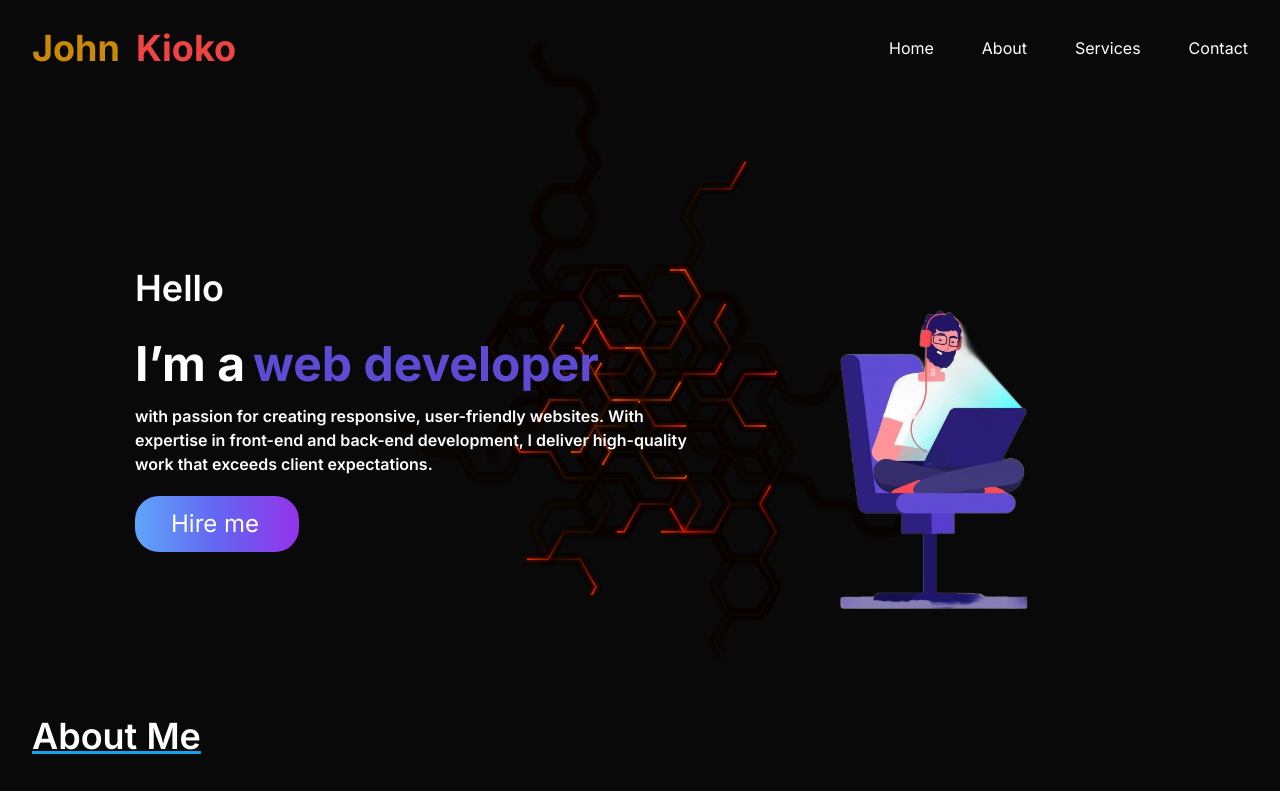
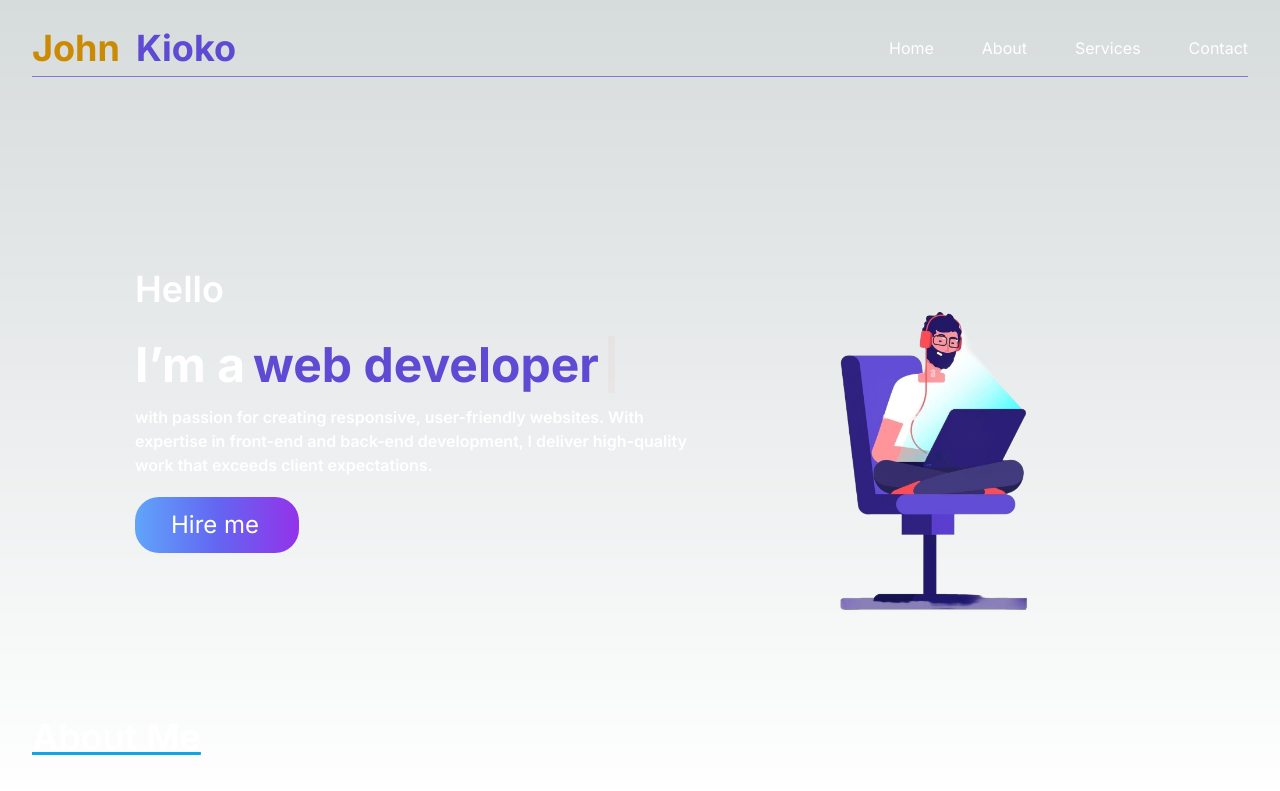
Before and after one commit to John-Mwanzia/Mwanzia, a Next.js app: page / in a window 1280 px wide. Shown: the top 791 px of the page. Built offline with nearby package versions, Linux system fonts and the light colour scheme.

Commit message:
fix: borders not working

```diff
--- a/app/globals.css
+++ b/app/globals.css
@@ -36,7 +36,7 @@ body {
 
 @layer base {
   * {
-    border: 1px solid var(--border);
+    /* border: 1px solid var(--border); */
   }
   body {
     background-color: var(--background-start-rgb);
--- a/app/page.tsx
+++ b/app/page.tsx
@@ -10,7 +10,7 @@ import Skills from '@/components/Skills';
 export default function Home() {
   return (
     <div className="flex min-h-screen flex-col text-white items-center overflow-hidden ">
-      <Canvas />
+      {/* <Canvas /> */}
       <NavBar />
       <HeroSection />
       <About />
--- a/components/Navbar.tsx
+++ b/components/Navbar.tsx
@@ -59,8 +59,8 @@ export default function Navbar() {
 
   return (
     <>
-      <div className=" container mb-8 mt-7 overflow-x-hidden px-8 2xl:px-32">
-        <nav className="relative flex items-center justify-between border-b-8 border-red-600  pb-2">
+      <div className=" container mb-8 mt-7 overflow-x-hidden px-8 2xl:px-32  ">
+        <nav className="relative flex items-center justify-between border-b border-[#5E4AD3]/70 z-50 pb-2">
           <div className={` z-50`}>
             <div
               className="flex space-x-4"
@@ -70,7 +70,7 @@ export default function Navbar() {
               <p className="text-3xl  font-bold text-yellow-600 sm:text-4xl">
                 John
               </p>
-              <p className="mr-4  text-3xl font-bold text-red-500 sm:text-4xl">
+              <p className="mr-4  text-3xl font-bold text-[#5E4AD3] sm:text-4xl">
                 Kioko
               </p>
             </div>
```
